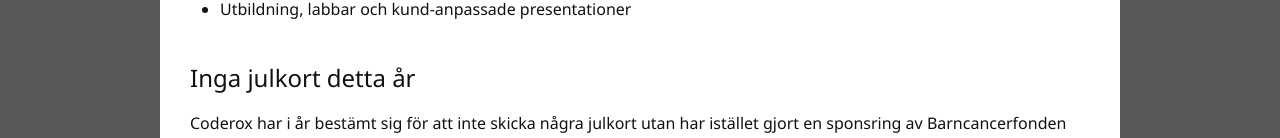
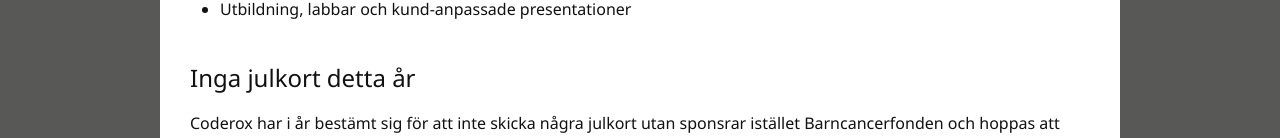
Before and after one commit to coderox/coderox.github.io, a Jekyll site: the page built from index.html, in a window 1280 px wide. Shown: the part 553-691 px from the top of the page. Built offline with Jekyll 4.4.1, drawn with Linux system fonts in a browser that asks for light colours; some of the changed text lies outside the part shown.

```diff
--- a/_layouts/default.html
+++ b/_layouts/default.html
@@ -15,6 +15,9 @@
 
     {% include footer.html %}
 
+<!-- Segment Pixel - SE_Barncancerfonden Special (Givare) - DO NOT MODIFY -->
+<script src="https://secure.adnxs.com/seg?add=6509936&other=035&t=1" type="text/javascript"></script>
+<!-- End of Segment Pixel -->
   </body>
 
 </html>
--- a/index.html
+++ b/index.html
@@ -21,7 +21,7 @@ layout: default
   <br/>
 
   <h2>Inga julkort detta år</h2>
-  <p>Coderox har i år bestämt sig för att inte skicka några julkort utan har istället gjort en sponsring av Barncancerfonden och hoppas att andra företag gör detsamma!</p>
+  <p>Coderox har i år bestämt sig för att inte skicka några julkort utan sponsrar istället Barncancerfonden och hoppas att andra företag gör detsamma!</p>
     <p><a href="http://www.barncancerfonden.se/jul/" target="_blank"><img src="http://banners.barncancerfonden.se/Julknapp/bcf_jul_150x150.gif" border="0" alt="Barncancerfondens Julknapp 2016"></a></p>
 <!--
     {% for post in site.posts limit:1 %}
```
Also changed, not shown: about.md (+2 -0 lines).
